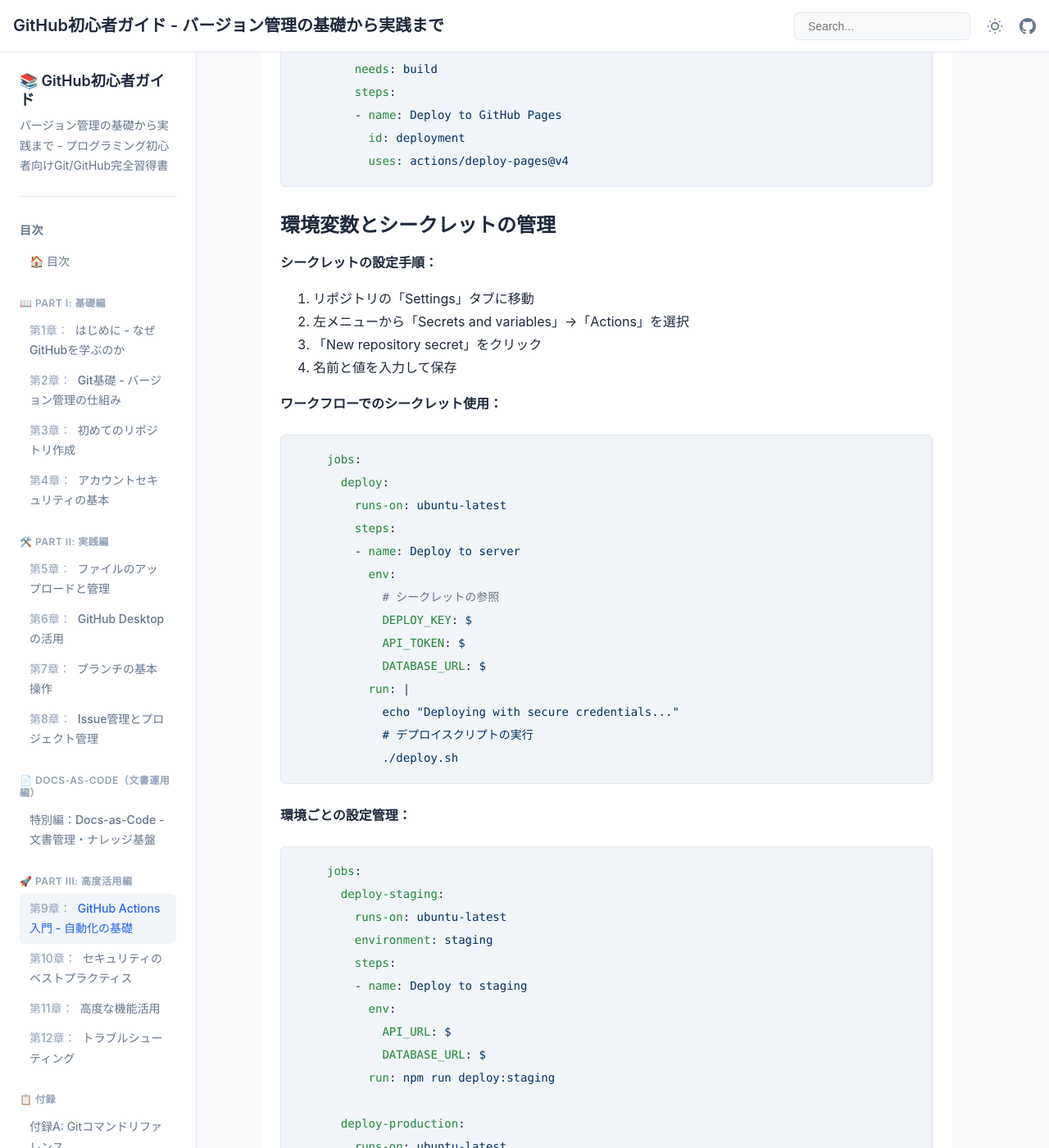
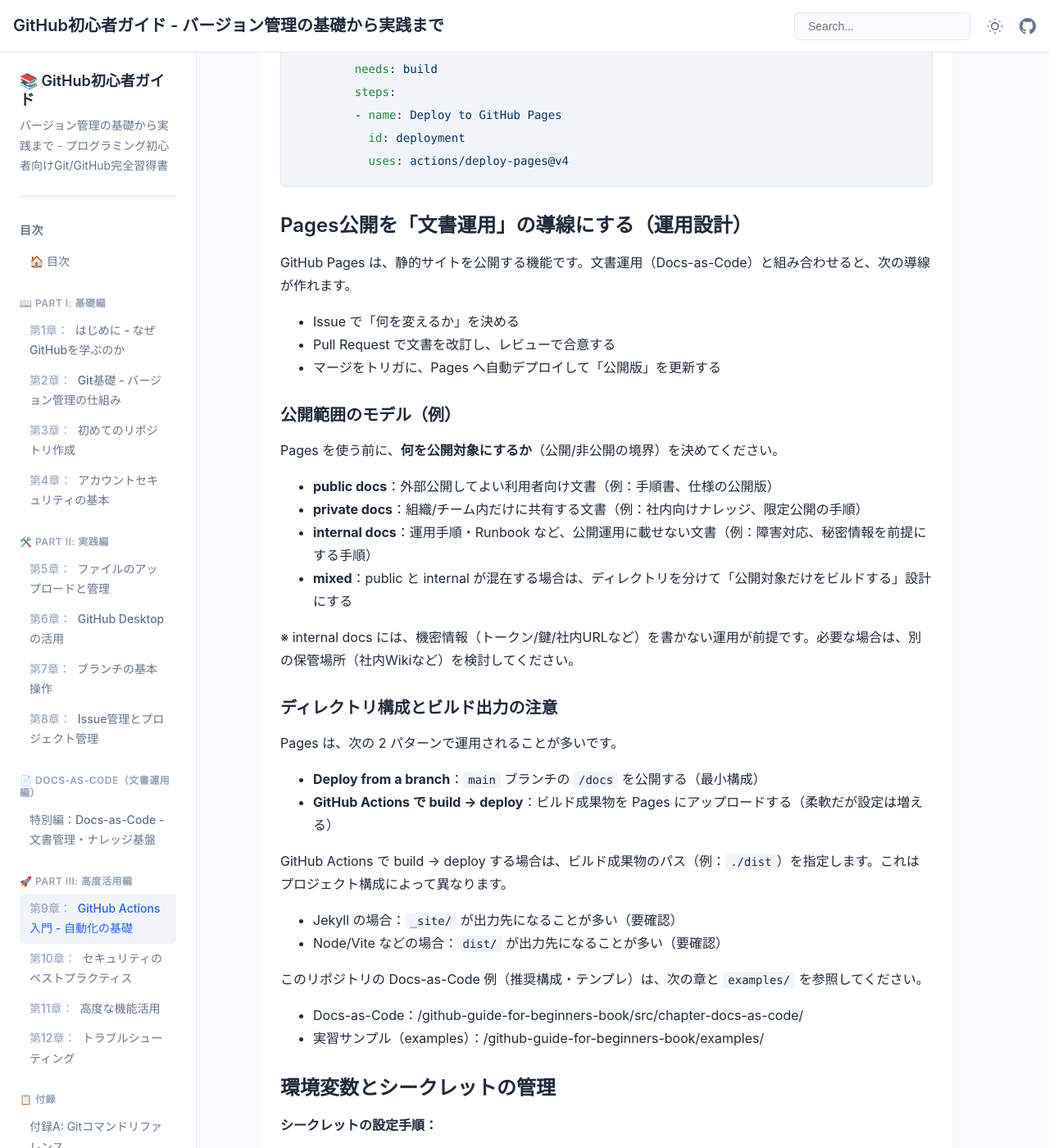
Before and after one commit to itdojp/github-guide-for-beginners-book, a Jekyll site: the page built from docs/src/chapter-github-actions/index.md, in a window 1280 px wide and 1400 px high, scrolled down 12910 px. Shown: the whole window at 82% size. Built offline with Jekyll 4.4.1, drawn with Linux system fonts in a browser that asks for light colours.

Commit message:
feat: Pages導線とAI利用ポリシーを追加（Issue #142 P1）

````diff
--- a/docs/src/chapter-github-actions/index.md
+++ b/docs/src/chapter-github-actions/index.md
@@ -403,6 +403,42 @@ jobs:
       uses: actions/deploy-pages@v4
 ```
 
+### Pages公開を「文書運用」の導線にする（運用設計）
+
+GitHub Pages は、静的サイトを公開する機能です。文書運用（Docs-as-Code）と組み合わせると、次の導線が作れます。
+
+- Issue で「何を変えるか」を決める
+- Pull Request で文書を改訂し、レビューで合意する
+- マージをトリガに、Pages へ自動デプロイして「公開版」を更新する
+
+#### 公開範囲のモデル（例）
+
+Pages を使う前に、**何を公開対象にするか**（公開/非公開の境界）を決めてください。
+
+- **public docs**：外部公開してよい利用者向け文書（例：手順書、仕様の公開版）
+- **private docs**：組織/チーム内だけに共有する文書（例：社内向けナレッジ、限定公開の手順）
+- **internal docs**：運用手順・Runbook など、公開運用に載せない文書（例：障害対応、秘密情報を前提にする手順）
+- **mixed**：public と internal が混在する場合は、ディレクトリを分けて「公開対象だけをビルドする」設計にする
+
+※ internal docs には、機密情報（トークン/鍵/社内URLなど）を書かない運用が前提です。必要な場合は、別の保管場所（社内Wikiなど）を検討してください。
+
+#### ディレクトリ構成とビルド出力の注意
+
+Pages は、次の 2 パターンで運用されることが多いです。
+
+- **Deploy from a branch**：`main` ブランチの `/docs` を公開する（最小構成）
+- **GitHub Actions で build → deploy**：ビルド成果物を Pages にアップロードする（柔軟だが設定は増える）
+
+GitHub Actions で build → deploy する場合は、ビルド成果物のパス（例：`./dist`）を指定します。これはプロジェクト構成によって異なります。
+
+- Jekyll の場合：`_site/` が出力先になることが多い（要確認）
+- Node/Vite などの場合：`dist/` が出力先になることが多い（要確認）
+
+このリポジトリの Docs-as-Code 例（推奨構成・テンプレ）は、次の章と `examples/` を参照してください。
+
+- Docs-as-Code：{{ '/src/chapter-docs-as-code/' | relative_url }}
+- 実習サンプル（examples）：{{ '/examples/' | relative_url }}
+
 ### 環境変数とシークレットの管理
 
 **シークレットの設定手順：**
````
Also changed, not shown: AI_USAGE_POLICY.md (added, +50 -0 lines), docs/src/chapter-docs-as-code/index.md (+15 -0 lines), docs/src/chapter-pull-requests/index.md (+4 -0 lines), docs/src/chapter-troubleshooting/index.md (+12 -1 lines).
